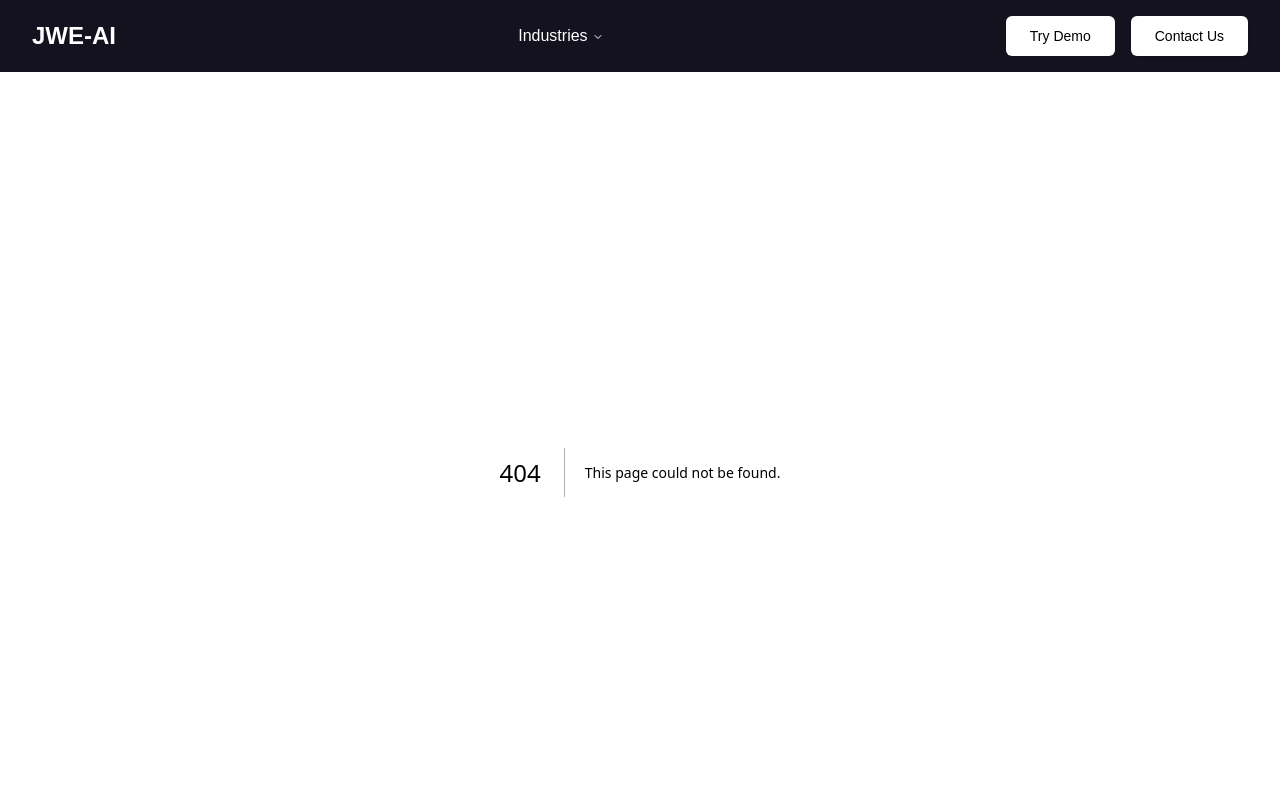
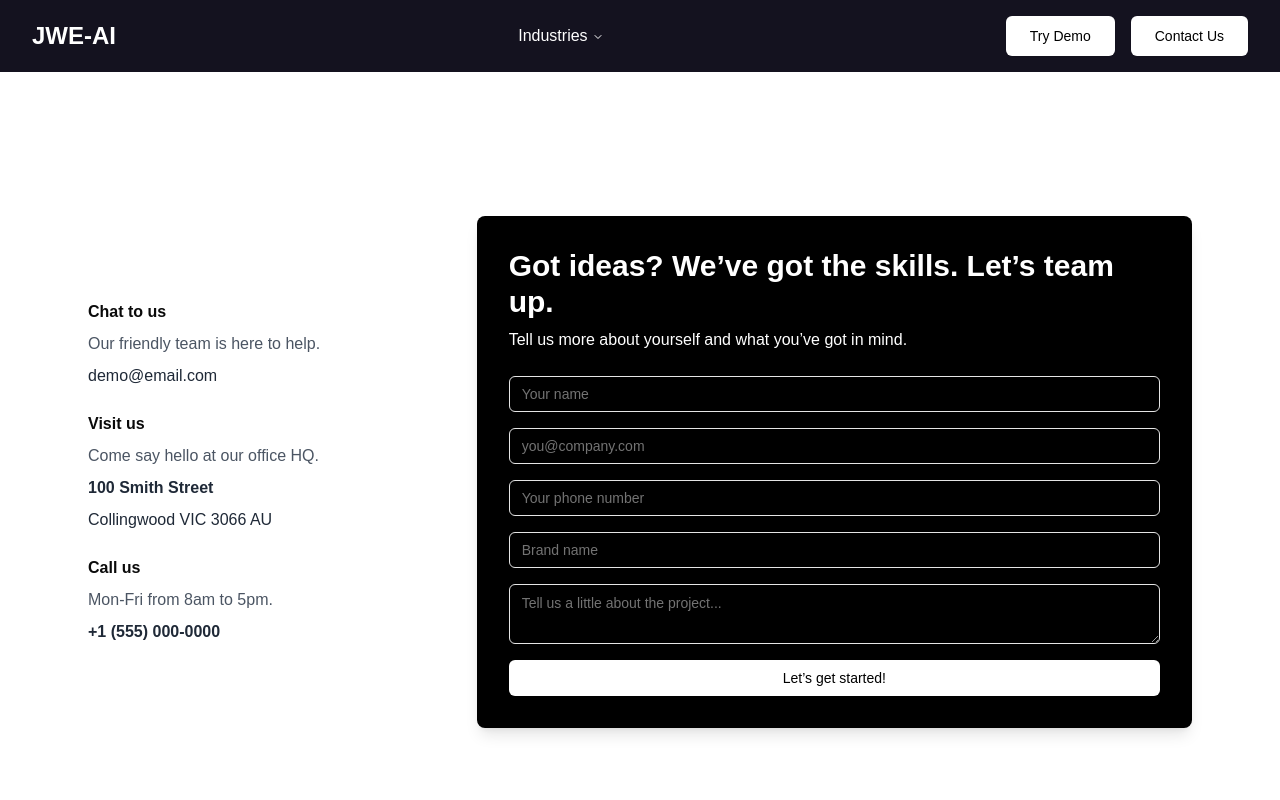
Before and after one commit to Harshtank-io/jew-frontend, a Next.js app: page /contact-us in a window 1280 px wide. Before the commit this address had no page. Shown: the top 800 px of the page. Built offline with nearby package versions, Linux system fonts and the light colour scheme.

Commit message:
[UPDATE] new contact

```diff
--- /dev/null
+++ b/src/app/contact-us/page.jsx
@@ -0,0 +1,55 @@
+import { Input } from "@/components/ui/input";
+import { Textarea } from "@/components/ui/textarea";
+import { Button } from "@/components/ui/button";
+import { Checkbox } from "@/components/ui/checkbox";
+
+export default function ContactForm() {
+  return (
+    <div className="h-screen flex items-center flex-col md:flex-row max-w-6xl mx-auto p-6 gap-8">
+      {/* Left Sidebar */}
+      <div className="w-full md:w-1/3 space-y-6">
+        <div className="space-y-2">
+          <p className="font-semibold">Chat to us</p>
+          <p className="text-gray-600">Our friendly team is here to help.</p>
+          <p className="text-gray-800">demo@email.com</p>
+        </div>
+
+        <div className="space-y-2">
+          <p className="font-semibold">Visit us</p>
+          <p className="text-gray-600">Come say hello at our office HQ.</p>
+          <p className="text-gray-800 font-bold">100 Smith Street</p>
+          <p className="text-gray-800">Collingwood VIC 3066 AU</p>
+        </div>
+
+        <div className="space-y-2">
+          <p className="font-semibold">Call us</p>
+          <p className="text-gray-600">Mon-Fri from 8am to 5pm.</p>
+          <p className="text-gray-800 font-bold">+1 (555) 000-0000</p>
+        </div>
+      </div>
+
+      {/* Right Form Section */}
+      <div className="w-full md:w-2/3 bg-black text-white p-8 rounded-lg shadow-lg">
+        <h2 className="text-3xl font-bold">
+          Got ideas? We’ve got the skills. Let’s team up.
+        </h2>
+        <p className="text-white mt-2">
+          Tell us more about yourself and what you’ve got in mind.
+        </p>
+
+        <div className="mt-6 space-y-4">
+          <Input type="text" placeholder="Your name" />
+          <Input type="email" placeholder="you@company.com" />
+          <Input type="tel" placeholder="Your phone number" />
+          <Input type="text" placeholder="Brand name" />
+          <Textarea placeholder="Tell us a little about the project..." />
+
+          {/* Submit Button */}
+          <Button className="w-full bg-white text-black mt-6">
+            Let’s get started!
+          </Button>
+        </div>
+      </div>
+    </div>
+  );
+}
--- a/src/app/globals.css
+++ b/src/app/globals.css
@@ -70,3 +70,14 @@ body {
     @apply bg-background text-foreground;
   }
 }
+
+
+
+@layer base {
+  * {
+    @apply border-border outline-ring/50;
+  }
+  body {
+    @apply bg-background text-foreground;
+  }
+}
--- a/src/components/footer.jsx
+++ b/src/components/footer.jsx
@@ -96,7 +96,7 @@ export function Footer() {
                   href="mailto:info@mirrar.com"
                   className="text-[#F41DB3] hover:text-[#F41DB3]/90"
                 >
-                  info@mirrar.com
+                  demo@email.com
                 </Link>
               </div>
               <div>
--- a/src/components/header.jsx
+++ b/src/components/header.jsx
@@ -25,6 +25,10 @@ export default function Header() {
     router.push("/products");
   };
 
+  const handleContact = () => {
+    router.push("/contact-us");
+  };
+
   return (
     <header className="sticky top-0 z-50 w-full bg-[#14121F]">
       <div className="container flex h-[72px] items-center justify-between px-4 md:px-8">
@@ -39,7 +43,7 @@ export default function Header() {
           <NavigationMenu>
             <NavigationMenuList className="gap-8">
               <NavigationMenuItem>
-                <NavigationMenuTrigger className="text-base font-normal text-white bg-transparent hover:bg-transparent hover:text-white/90 focus:bg-transparent data-[active]:bg-transparent data-[state=open]:bg-transparent">
+                <NavigationMenuTrigger className="text-base font-normal text-white bg-transparent hover:bg-transparent hover:text-white/90  ">
                   Industries
                 </NavigationMenuTrigger>
                 <NavigationMenuContent>
@@ -49,7 +53,15 @@ export default function Header() {
                         href="#"
                         className="block select-none space-y-1 rounded-md p-3 leading-none no-underline outline-none transition-colors hover:bg-accent hover:text-accent-foreground focus:bg-accent focus:text-accent-foreground"
                       >
-                        Industry 1
+                        Jewllery
+                      </Link>
+                    </NavigationMenuLink>
+                    <NavigationMenuLink asChild>
+                      <Link
+                        href="#"
+                        className="block select-none space-y-1 rounded-md p-3 leading-none no-underline outline-none transition-colors hover:bg-accent hover:text-accent-foreground focus:bg-accent focus:text-accent-foreground"
+                      >
+                        Watch
                       </Link>
                     </NavigationMenuLink>
                   </div>
@@ -69,7 +81,13 @@ export default function Header() {
           >
             Try Demo
           </Button>
-          <ContactModal />
+          <Button
+            variant="secondary"
+            className="h-10 px-6 rounded-md bg-white text-black hover:bg-white/90 font-medium"
+            onClick={handleContact}
+          >
+            Contact Us
+          </Button>
         </div>
 
         {/* Mobile Menu */}
@@ -104,7 +122,14 @@ export default function Header() {
                   >
                     Try Demo
                   </Button>
-                  <ContactModal />
+
+                  <Button
+                    variant="secondary"
+                    className="h-10 px-6 rounded-md bg-white text-[#6E2DFA] hover:bg-white/90 font-medium w-full"
+                    onClick={handleContact} // Open TryOnModal on mobile too
+                  >
+                    Contact Us
+                  </Button>
                 </div>
               </nav>
             </SheetContent>
--- a/src/components/home.jsx
+++ b/src/components/home.jsx
@@ -1,7 +1,9 @@
+import Image from "next/image";
 import React from "react";
 
 const Home = () => {
   return (
+    <>
       <section className="flex flex-col lg:flex-row items-center justify-between w-full min-h-screen px-8 lg:px-16 py-12 bg-white">
         <div className="lg:w-1/2 text-center lg:text-left">
           <h1 className="text-4xl lg:text-5xl font-semibold text-gray-900">
@@ -22,12 +24,44 @@ const Home = () => {
         </div>
         <div className="lg:w-1/2 flex justify-center mt-12 lg:mt-0">
           <img
-          src="https://i.pinimg.com/474x/41/79/4d/41794d66e7cb8b5abbe0b98dbb635d25.jpg"
+            src="images/h1.jpg"
             alt="Woman using AR experience"
             className="rounded-lg shadow-lg"
           />
         </div>
       </section>
+      <section>
+        <div className="flex flex-col md:flex-row items-center  mx-auto p-4">
+          {/* Left Side - Image */}
+          <div className="w-full md:w-1/2">
+            <Image
+              src="/images/home-banner.jpg"
+              alt="Jewelry Model"
+              width={800}
+              height={600}
+              className="rounded-lg"
+            />
+          </div>
+
+          {/* Right Side - Stats */}
+          <div className="w-full md:w-1/2 flex flex-col justify-center p-6 space-y-6">
+            {[
+              { percentage: "30%", text: "increase in sales conversion." },
+              { percentage: "37%", text: "reduction in return rates." },
+              { percentage: "160%", text: "increase in customer engagements." },
+              { percentage: "10%", text: "increase in add to cart ratio." },
+            ].map((stat, index) => (
+              <div key={index} className="border-l-4 border-purple-500 pl-4">
+                <h2 className="text-4xl font-bold text-purple-600">
+                  {stat.percentage}
+                </h2>
+                <p className="text-gray-600">{stat.text}</p>
+              </div>
+            ))}
+          </div>
+        </div>
+      </section>
+    </>
   );
 };
 
--- /dev/null
+++ b/src/components/ui/textarea.jsx
@@ -0,0 +1,18 @@
+import * as React from "react"
+
+import { cn } from "@/lib/utils"
+
+const Textarea = React.forwardRef(({ className, ...props }, ref) => {
+  return (
+    (<textarea
+      className={cn(
+        "flex min-h-[60px] w-full rounded-md border border-input bg-transparent px-3 py-2 text-base shadow-sm placeholder:text-muted-foreground focus-visible:outline-none focus-visible:ring-1 focus-visible:ring-ring disabled:cursor-not-allowed disabled:opacity-50 md:text-sm",
+        className
+      )}
+      ref={ref}
+      {...props} />)
+  );
+})
+Textarea.displayName = "Textarea"
+
+export { Textarea }
```
Also changed, not shown: public/images/h1.jpg (added), public/images/home-banner.jpg (added). Lines whose indentation alone changed are shown as unchanged.
